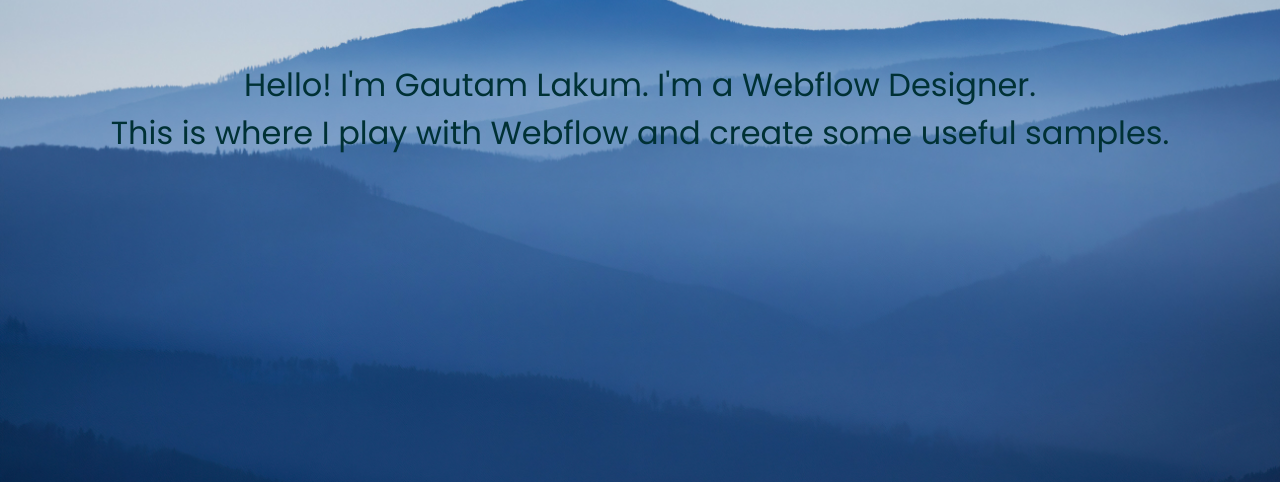
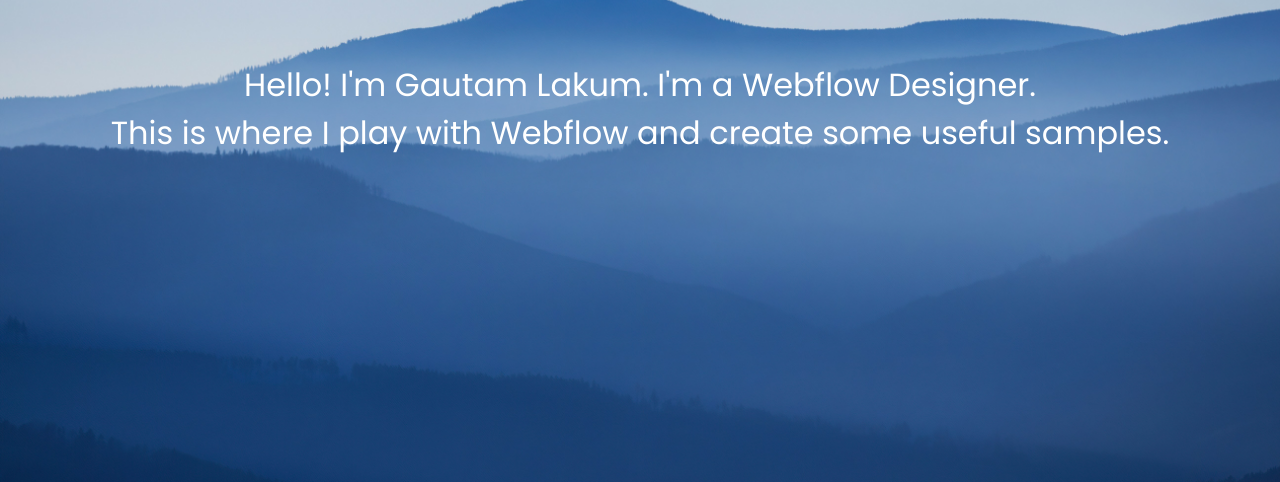
Before and after one commit to SayanMahanto/FusionTech_Task-2, a plain HTML site: page index.html in a window 1280 px wide. Shown: the part 318-800 px from the top of the page. Drawn offline with Linux system fonts and the light colour scheme.

Commit message:
Second commit

```diff
--- a/style.css
+++ b/style.css
@@ -99,7 +99,7 @@ section#home{
 
 #home p{
     font-size: 2rem;
-    color: #003135;
+    color: #fff;
 }
 
 section#Samples{
```
